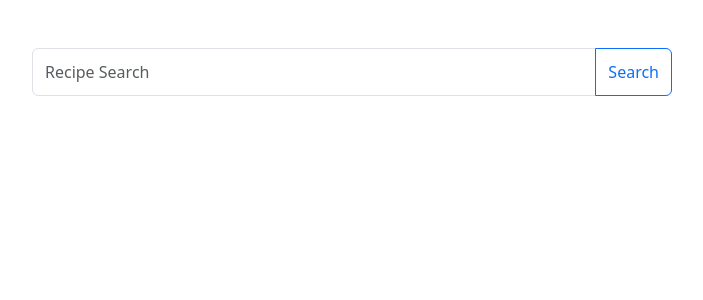
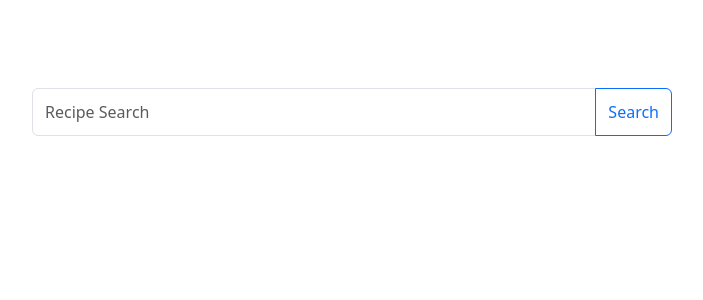
Before and after one commit to cquelle3/recipe-app, a React (Create React App) app: page / in a window 1280 px wide. Shown: the top 300 px of the page, without its empty margins (288-991 px from the left). Built offline with nearby package versions, Linux system fonts and the light colour scheme.

Commit message:
Can now use search bar on enter button

```diff
--- a/src/App.css
+++ b/src/App.css
@@ -14,7 +14,7 @@
 
 .search-bar-container{
   width: 100%;
-  height: 10rem;
+  height: 15rem;
   display: flex;
   flex-direction: column;
   justify-content: center;
--- a/src/App.js
+++ b/src/App.js
@@ -112,6 +112,12 @@ function App() {
     }
   }
 
+  function searchKeyPress(key){
+    if(key.code == "Enter"){
+      searchRecipes();
+    }
+  }
+
   const onSearchChange = (e) => {
     setSearchInput(e.target.value);
   }
@@ -132,7 +138,7 @@ function App() {
         <div className='search-bar-container'>
           <div className='search-bar'>
             <InputGroup className='search'>
-              <Form.Control placeholder='Recipe Search' aria-label='Recipe Search' onChange={onSearchChange}/>
+              <Form.Control placeholder='Recipe Search' aria-label='Recipe Search' onChange={onSearchChange} onKeyUp={(key) => searchKeyPress(key)}/>
               <Button variant='outline-primary' onClick={searchRecipes}>Search</Button>
             </InputGroup>
           </div>
```
